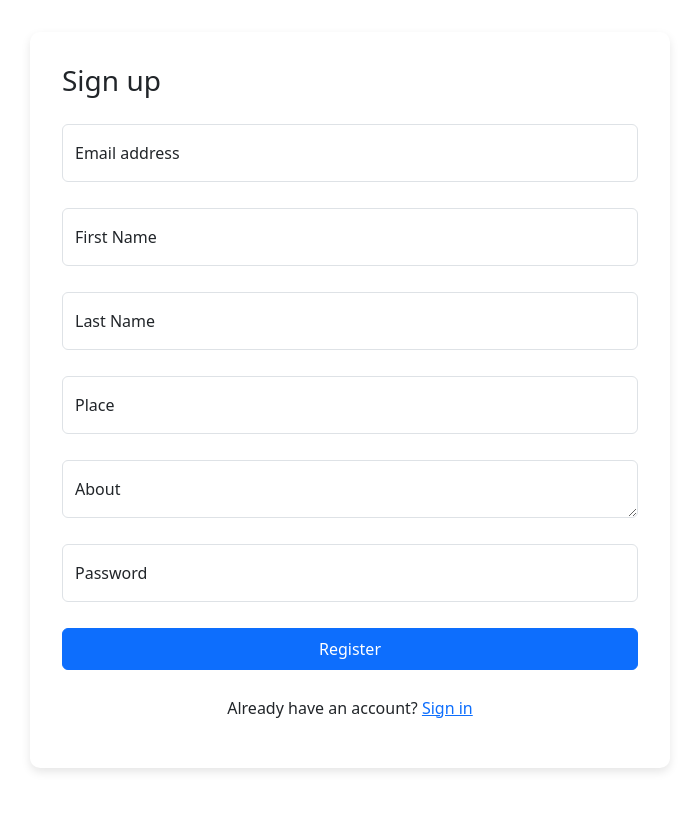
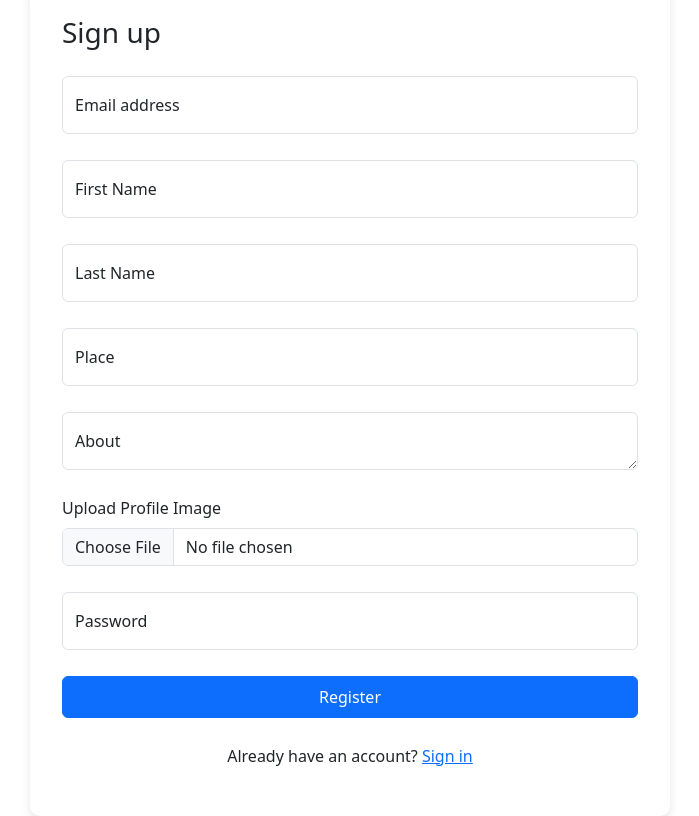
Before and after one commit to Swathikk-97/Simple_Blog, a Django app: page /signup/ in a window 1280 px wide. Shown: the whole page, without its empty margins (290-989 px from the left). Before the commit the page ends 772 px from the top, so only its background shows below. Run offline with Django 5.2, Linux system fonts and the light colour scheme.

Commit message:
search bar and update profile photo added

```diff
--- a/simple_blog/blog_app/models.py
+++ b/simple_blog/blog_app/models.py
@@ -23,6 +23,7 @@ class CustomUser(AbstractBaseUser, PermissionsMixin):
     last_name = models.CharField(max_length=50)
     place = models.CharField(max_length=100 ,default='')
     about = models.CharField(max_length=100, default='')
+    profile_photo = models.ImageField(upload_to='profile_photos/',null=True,blank=True)
     is_active = models.BooleanField(default=True)
     is_staff = models.BooleanField(default=False)
 
--- a/simple_blog/blog_app/templates/signup.html
+++ b/simple_blog/blog_app/templates/signup.html
@@ -12,7 +12,7 @@
 
 <body>
   <div class="signup-page">
-    <form class="form-container" method="POST" action="{% url 'signup' %}">
+    <form class="form-container" method="POST"  enctype="multipart/form-data">
       {% csrf_token %}
       <h1 class="h3 mb-3 fw-normal">Sign up</h1>
 
@@ -40,6 +40,10 @@
         <textarea class="form-control" id="about" name="about" placeholder="About yourself"></textarea>
         <label for="about">About</label>
       </div>
+      <div class="mb-3">
+        <label for="profileImage" class="form-label">Upload Profile Image</label>
+        <input type="file" class="form-control" id="profileImage" name="profile_photo" accept="image/*">
+      </div>
 
       <div class="form-floating mb-3">
         <input type="password" class="form-control" id="password" name="password" placeholder="Password">
--- a/simple_blog/blog_app/views.py
+++ b/simple_blog/blog_app/views.py
@@ -4,6 +4,7 @@ from django.contrib.auth.decorators import login_required
 from django.http import HttpResponse
 from .models import CustomUser,Blog
 from django.core.paginator import Paginator
+from django.db.models import Q
 import os
 
 
@@ -24,15 +25,22 @@ def register_user(request):
         last_name = request.POST.get('last_name')
         place = request.POST["place"]
         about = request.POST["about"]
+        profile_photo = request.FILES["profile_photo"]
 
-        if not (email and password and first_name and last_name and place and about):
+        if not (email and password and first_name and last_name and place and about and profile_photo):
             return HttpResponse("All fields are required", status=400)
 
         if CustomUser.objects.filter(email=email).exists():
             return HttpResponse("User already exists", status=400)
 
         user = CustomUser.objects.create_user(
-            email=email, password=password, first_name=first_name, last_name=last_name,place = place,about = about
+                email=email,
+                password=password,
+                first_name=first_name,
+                last_name=last_name,
+                place = place,
+                about = about,
+                profile_photo=profile_photo
         )
         return redirect('login')
 
@@ -66,10 +74,29 @@ def profile_view(request):
         last_name = request.POST.get('last_name')
         place = request.POST["place"]
         about = request.POST["about"]
+        image = request.FILES["profile_photo"]
 
-        CustomUser.objects.filter(email=request.user.email).update(
-            email=email, password=password, first_name=first_name, last_name=last_name,place = place,about = about
-        )
+        if image:
+            if profile.profile_photo:  # Delete old image file
+                old_image_path = profile.profile_photo.path
+                if os.path.exists(old_image_path):
+                    os.remove(old_image_path)
+
+            profile.profile_photo= image  # Assign new image
+
+
+
+
+
+        profile.email=email
+        profile.password=password
+        profile.first_name=first_name
+        profile.last_name=last_name
+        profile.place = place
+        profile.about = about
+
+        profile.save()
+
         return redirect('profile_view')
 
     return render(request, 'profile.html', {'profile': profile})
@@ -90,12 +117,20 @@ def my_blogs(request):
 
 
 def all_blogs(request):
-    blogs=Blog.objects.all()
-    paginator=Paginator(blogs,3)
-    page_number=request.GET.get('page')
-    page_obj=paginator.get_page(page_number)
-    return render(request,"all_blogs.html",{'blogs':page_obj})
+    query = request.GET.get('q', '')  # Get search query from request
+    blogs = Blog.objects.all()
 
+    if query:
+        blogs = blogs.filter(
+            Q(title__icontains=query) |  # Search in blog title
+            Q(author__first_name__icontains=query)  # Search in author's username
+        )
+
+    paginator = Paginator(blogs, 3)  # Paginate with 3 blogs per page
+    page_number = request.GET.get('page')
+    page_obj = paginator.get_page(page_number)
+
+    return render(request, "all_blogs.html", {'blogs': page_obj, 'query': query})
 
 
 
@@ -133,7 +168,6 @@ def delete_blog(request,id):
 
 def blog_detail(request,id):
     blog=Blog.objects.get(id=id)
-
     return render(request,'blog_detail.html',{'blog':blog})
 
 def logout_user(request):
--- a/simple_blog/simple_blog/settings.py
+++ b/simple_blog/simple_blog/settings.py
@@ -54,6 +54,7 @@ MIDDLEWARE = [
 ROOT_URLCONF = 'simple_blog.urls'
 
 AUTH_USER_MODEL = 'blog_app.CustomUser'
+
 LOGIN_URL = '/login/'
 
 TEMPLATES = [
```
Also changed, not shown: simple_blog/blog_app/templates/all_blogs.html (+18 -0 lines), simple_blog/blog_app/templates/profile.html (+33 -21 lines), simple_blog/blog_app/migrations/0003_customuser_profile_photo.py (added), simple_blog/blog_images/amma_w_richukuttan.jpeg (deleted), simple_blog/db.sqlite3, simple_blog/media/blog_images/WhatsApp_Image_2024-09-17_at_19.59.14_7.jpeg (added), simple_blog/media/profile_photos/WhatsApp_Image_2024-09-17_at_19.57.54_5.jpeg (added), simple_blog/media/profile_photos/WhatsApp_Image_2024-09-17_at_19.59.14_3.jpeg (added).
